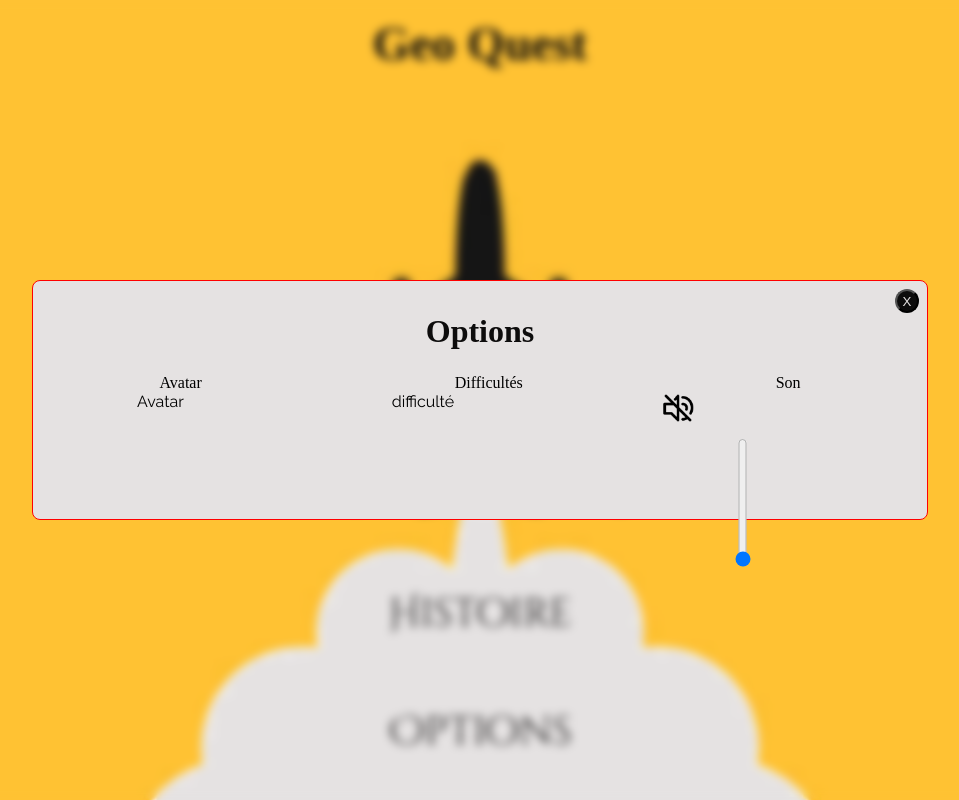
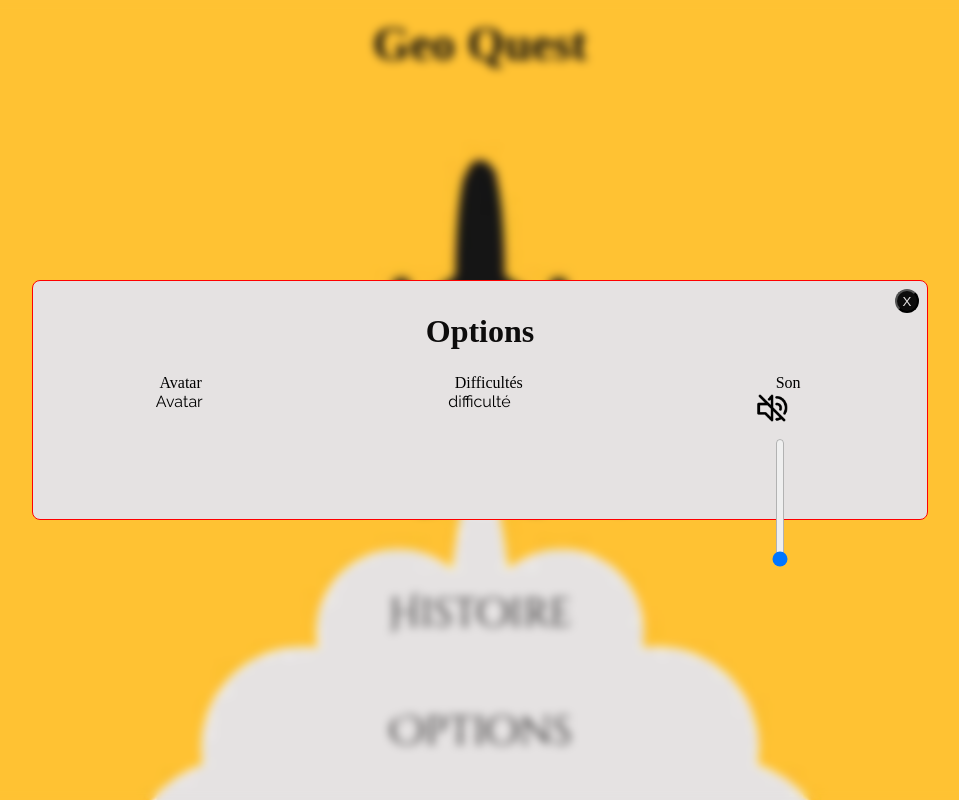
Before and after one commit to WildCodeSchool-2024-02/JS-RemoteFR-CodeOfWar-P2-ReplitAfterMe, a React (Vite) app in the folder client/: page / in a window 1280 px wide. Both pictures are taken after a click on the element "Options". Shown: the whole page, without its empty margins (160-1119 px from the left). Built offline with nearby package versions, Linux system fonts and the light colour scheme; a web font is replaced by a local one.

Commit message:
:wastebasket: reove deprecate code in option.css slider

```diff
--- a/client/src/components/AnswerButton.jsx
+++ b/client/src/components/AnswerButton.jsx
@@ -37,7 +37,7 @@ export default function AnswerButton({
         setBonus(0);
         setQuestion();
         setNumQuestion(numQuestion + 1);
-        setSeconds(10); // réinitialise le timer à chaque questions
+        setSeconds(10);
       }, 2000);
     } else {
       setClassName("redButton");
@@ -45,7 +45,7 @@ export default function AnswerButton({
         setQuestion();
         setBonus(0);
         setNumQuestion(numQuestion + 1);
-        setSeconds(10); // réinitialise le timer à chaque questions
+        setSeconds(10);
       }, 2000);
     }
   };
--- a/client/src/style/options.css
+++ b/client/src/style/options.css
@@ -88,6 +88,6 @@
 }
 
 .volume-range {
-  appearance: slider-vertical;
-  -webkit-appearance: slider-vertical;
+  writing-mode: vertical-lr;
+  direction: rtl;
 }
```
